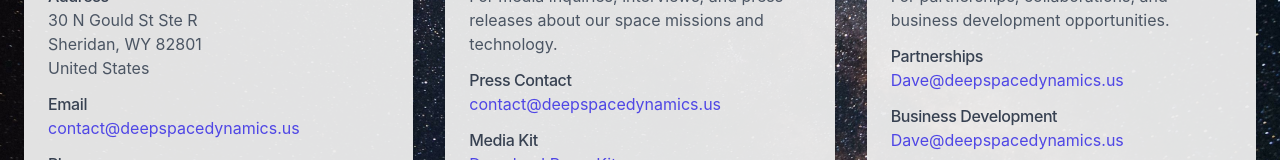
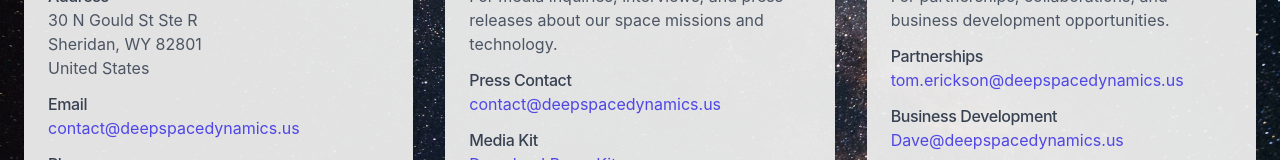
Before and after one commit to tommytoyou/deep-space-dynamics, a React (Create React App) app: page /contact in a window 1280 px wide. Shown: the part 425-585 px from the top of the page. Built offline with nearby package versions, Linux system fonts and the light colour scheme; the HTML template or start-up script is replaced by a standard one.

Commit message:
Update partnership contact info to email

```diff
--- a/src/pages/Contact.jsx
+++ b/src/pages/Contact.jsx
@@ -80,7 +80,7 @@
                   <h3 className="font-medium text-gray-700">Partnerships</h3>
                   <p className="text-gray-600">
                     <a href="mailto:partners@company.com" className="text-indigo-600 hover:text-indigo-700">
-                     Dave@deepspacedynamics.us
+                     tom.erickson@deepspacedynamics.us
                     </a>
                   </p>
                 </div>
```
